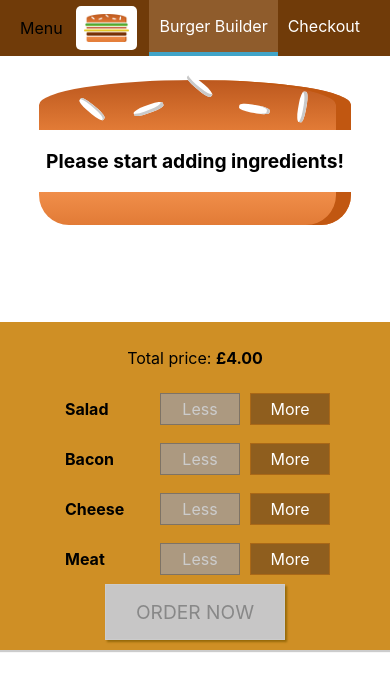
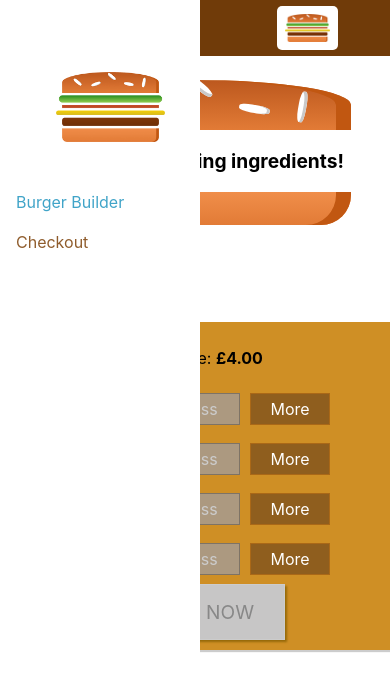
Before and after one commit to yusufcodes/react-burgerbuilder, a React (Create React App) app: page / in a window 390 px wide. Shown: the top 690 px of the page. Built offline with nearby package versions, Linux system fonts and the light colour scheme.

Commit message:
Design improvements: - Added a side drawer for mobile devices - Edited toolbar and navigation to be responsive

```diff
--- a/src/components/Layout/Layout.js
+++ b/src/components/Layout/Layout.js
@@ -1,11 +1,13 @@
 import React from 'react';
 import classes from './Layout.module.css';
 import Toolbar from '../Navigation/Toolbar/Toolbar';
+import SideDrawer from '../Navigation/SideDrawer/SideDrawer';
 
 const layout = (props) => {
     return (
         <React.Fragment>
             <Toolbar />
+            <SideDrawer />
             <main className={classes.Content}>
                 {props.children}
             </main>
--- a/src/components/Logo/Logo.js
+++ b/src/components/Logo/Logo.js
@@ -3,7 +3,9 @@
 import burgerLogo from '../../assets/images/burger-logo.png';
 
 const logo = props => (
-    <div className={classes.Logo}>
+    <div className={classes.Logo} style={{
+        height: props.height,
+        margin: '32px'}}>
         <img src={burgerLogo} alt="Website logo"></img>
     </div>
 );
--- a/src/components/Logo/Logo.module.css
+++ b/src/components/Logo/Logo.module.css
@@ -1,7 +1,7 @@
 .Logo {
     background-color: white;
     padding: 8px;
-    height: 80%;
+    height: 100%;
     box-sizing: border-box;
     border-radius: 5px;
 }
--- a/src/components/Navigation/NavigationItems/NavigationItem/NavigationItem.module.css
+++ b/src/components/Navigation/NavigationItems/NavigationItem/NavigationItem.module.css
@@ -1,8 +1,30 @@
+.NavigationItem {
+  margin: 10px 0;
+  box-sizing: border-box;
+  display: block;
+  width: 100%;
+}
+
+.NavigationItem a {
+  color: #8f5c2c;
+  text-decoration: none;
+  width: 100%;
+  box-sizing: border-box;
+  display: block;
+}
+
+.NavigationItem a:hover,
+.NavigationItem a:active,
+.NavigationItem a.active {
+  color: #40a4c8;
+}
+
+@media (min-width: 500px) {
   .NavigationItem {
     margin: 0;
-    box-sizing: border-box;
     display: flex;
     height: 100%;
+    width: auto;
     align-items: center;
   }
 
@@ -12,14 +34,13 @@
     height: 100%;
     padding: 16px 10px;
     border-bottom: 4px solid transparent;
-    box-sizing: border-box;
-    display: block;
   }
 
   .NavigationItem a:hover,
   .NavigationItem a:active,
   .NavigationItem a.active {
-    background-color: #8F5C2C;
-    border-bottom: 4px solid #40A4C8;
+    background-color: #8f5c2c;
+    border-bottom: 4px solid #40a4c8;
     color: white;
   }
+}
--- a/src/components/Navigation/NavigationItems/NavigationItems.module.css
+++ b/src/components/Navigation/NavigationItems/NavigationItems.module.css
@@ -3,6 +3,13 @@
     padding: 0;
     list-style: none;
     display: flex;
+    flex-flow: column;
     align-items: center;
     height: 100%;
 }
+
+@media (min-widrg: 500px) {
+    .NavigationItems {
+        flex-flow: row;
+    }
+}
--- /dev/null
+++ b/src/components/Navigation/SideDrawer/SideDrawer.js
@@ -0,0 +1,18 @@
+import React from 'react';
+import Logo from '../../Logo/Logo';
+import NavigationItems from '../NavigationItems/NavigationItems';
+import classes from './SideDrawer.module.css';
+
+const sideDrawer = props => {
+
+    return (
+        <div className={classes.SideDrawer}>
+            <Logo height="11%"/>
+            <nav>
+                <NavigationItems />
+            </nav>
+        </div>
+    )
+};
+
+export default sideDrawer;
--- /dev/null
+++ b/src/components/Navigation/SideDrawer/SideDrawer.module.css
@@ -0,0 +1,27 @@
+.SideDrawer {
+    position: fixed;
+    width: 200px;
+    max-width: 70%;
+    height: 100%;
+    left: 0;
+    top: 0;
+    z-index: 200;
+    background-color: white;
+    padding: 32px 16px;
+    box-sizing: border-box;
+    transition: transform 0.3s ease-out;
+}
+
+@media (min-width: 500px) {
+    .SideDrawer {
+        display: none;
+    }
+}
+
+.Open {
+    transform: translateX(0);
+}
+
+.Close {
+    transform: translateX(-100%);
+}
--- a/src/components/Navigation/Toolbar/Toolbar.js
+++ b/src/components/Navigation/Toolbar/Toolbar.js
@@ -7,9 +7,9 @@
 const toolbar = (props) => (
     <header className={classes.Toolbar}>
         <div>Menu</div>
-        <Logo />
-        <nav>
-            <NavigationItems />
+        <Logo height="80%"/>
+        <nav className={classes.DesktopOnly}>
+            <NavigationItems/>
         </nav>
     </header>
 );
--- a/src/components/Navigation/Toolbar/Toolbar.module.css
+++ b/src/components/Navigation/Toolbar/Toolbar.module.css
@@ -16,3 +16,9 @@
 .Toolbar nav {
     height: 100%;
 }
+
+@media (max-width: 499px) {
+    .DesktopOnly {
+        display: none;
+    }
+}
```
Lines whose indentation alone changed are shown as unchanged.
